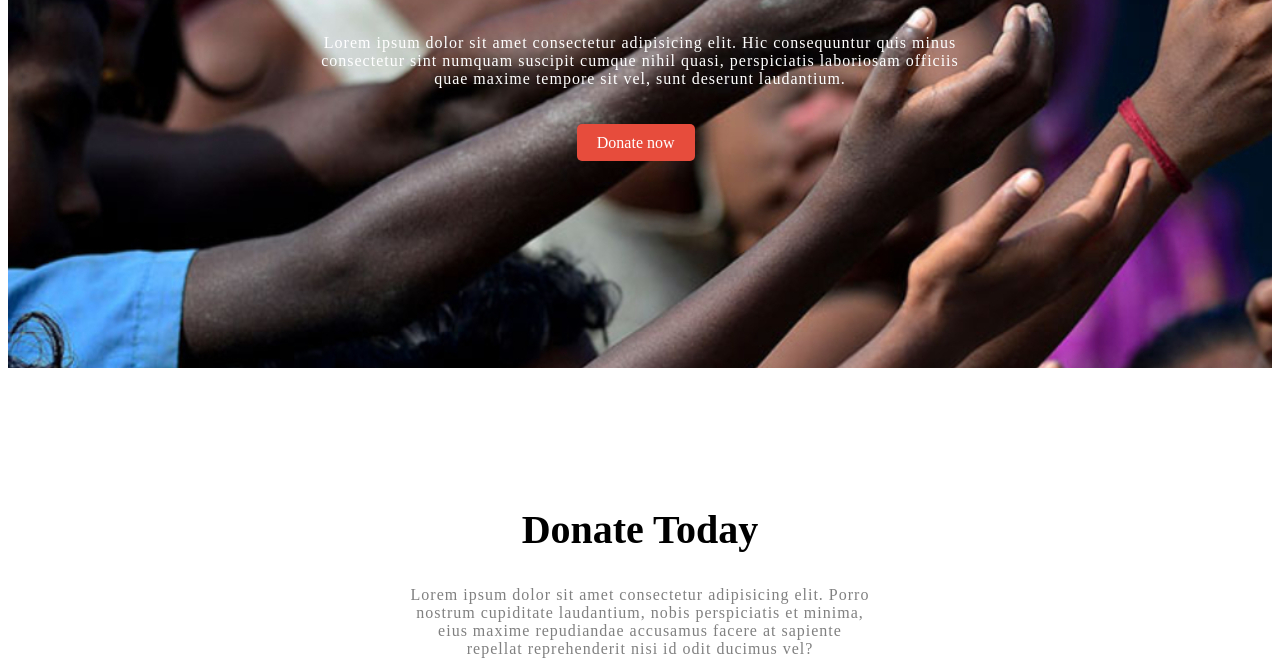
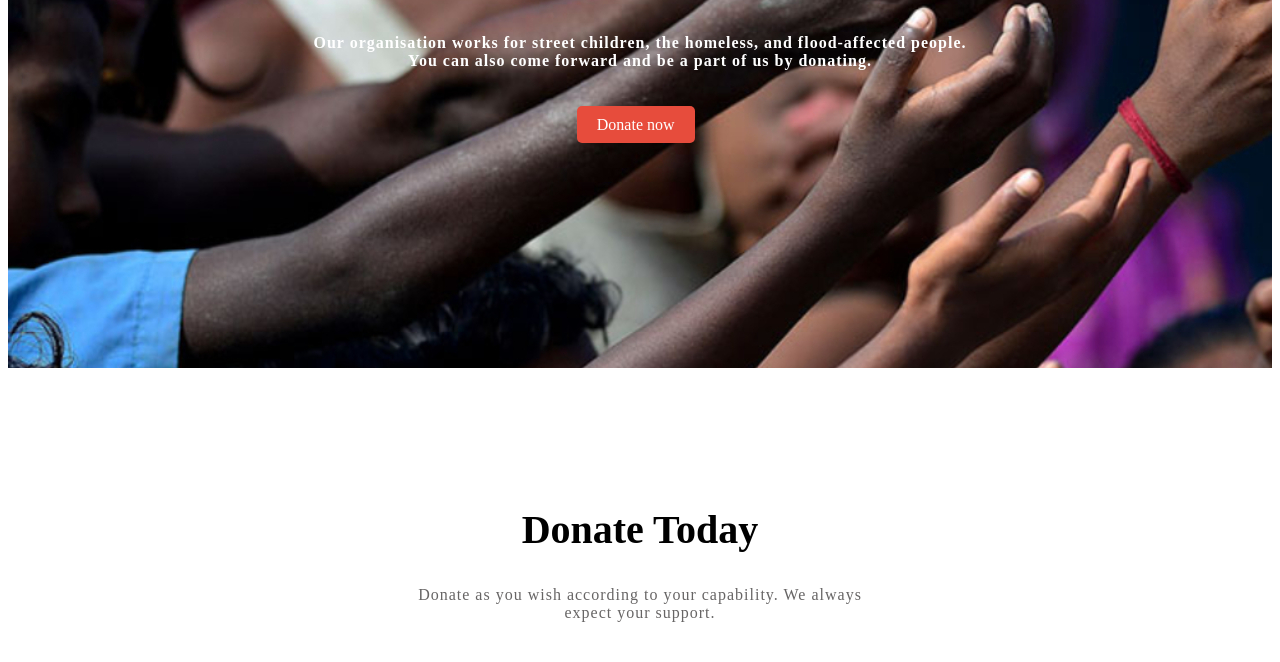
Before and after one commit to Progna-Labony-Roy/First-project, a plain HTML site: page index.html in a window 1280 px wide. Shown: the part 290-952 px from the top of the page. Drawn offline with Linux system fonts and the light colour scheme.

Commit message:
text added

```diff
--- a/index.html
+++ b/index.html
@@ -12,7 +12,7 @@
 <body>
     <div class="top-banner">
         <h1 class="white">Let's Help Those Who Are More In Need</h1>
-        <p class="text-content heading-text">Lorem ipsum dolor sit amet consectetur adipisicing elit. Hic consequuntur quis minus consectetur sint numquam suscipit cumque nihil quasi, perspiciatis laboriosam officiis quae maxime tempore sit vel, sunt deserunt laudantium.</p>
+        <p class="text-content heading-text bold">Our organisation works for street children, the homeless, and flood-affected people. You can also come forward and be a part of us by donating.</p>
         <a href="" class="link-button">Donate now</a>
     </div>
 
@@ -21,8 +21,7 @@
     <section class="donation-section">
         <div class="text">
             <h1 class="donate font">Donate Today</h1>
-            <p class="text-spacing grey">Lorem ipsum dolor sit amet consectetur adipisicing elit. Porro nostrum cupiditate laudantium, nobis
-                perspiciatis et minima, eius maxime repudiandae accusamus facere at sapiente repellat reprehenderit nisi id odit ducimus vel?</p>
+            <p class="text-spacing grey">Donate as you wish according to your capability. We always expect your support.</p>
         </div>
         <div class="box">
             <div class="box1"><h1 class="taka grey">100tk</h1></div>
@@ -44,17 +43,14 @@
     <section class="donation-plan">
         <div class="text">
             <h1 class="donate font">Our Donate Plan</h1>
-            <p class="text-spacing grey">Lorem ipsum dolor sit amet consectetur adipisicing elit. Porro nostrum cupiditate laudantium, nobis
-                perspiciatis et minima, eius maxime repudiandae accusamus facere at sapiente repellat reprehenderit nisi
-                id odit ducimus vel?</p>
+            <p class="text-spacing grey">Our working area is divided into many sections. we mainly focus on food, shelter and the education sector.</p>
         </div>
         <div class="boxes">
             <div class="box-box  box-one">
                 <img src="Images/food.png" class="image" alt="">
                 <div class="box-text">
                     <h3>Food for a family</h3>
-                    <p class="text-spacing grey">Lorem ipsum dolor, sit amet consectetur adipisicing elit. Modi velit autem placeat
-                        accusantium,sequi maxime ex animi a molestiae ratione!</p>
+                    <p class="text-spacing grey">Lorem ipsum dolor, sit amet consectetur adipisicing elit. Modi velit autem placeat accusantium,sequi maxime ex animi a molestiae ratione!</p>
                 </div>
             </div>
             <div class="box-box box-two">
--- a/style.css
+++ b/style.css
@@ -13,6 +13,10 @@
     font-size: 55px;
     padding: 90px 400px 0px;
     margin-top: 0px;
+}
+
+.bold{
+    font-weight: 700;
 }
 
 .text-content{
@@ -32,7 +36,7 @@
 
 /* <!-- Five box section --> */
 .grey{
-    color: grey;
+    color: rgb(103, 101, 101);
 }
 .font{
     font-size: 40px;
```
